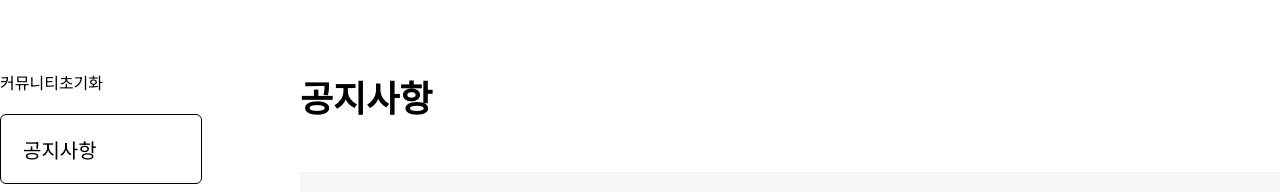
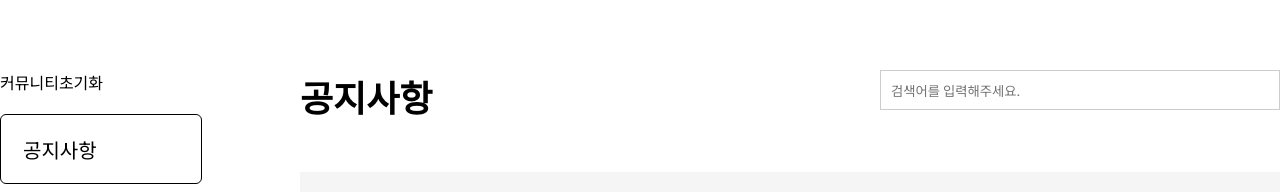
Before and after one commit to wjdgma603/RepublicOfFreeCoding, a React (Create React App) app: page /community in a window 1280 px wide. Shown: the part 170-362 px from the top of the page. Built offline with nearby package versions, Linux system fonts and the light colour scheme; a web font is replaced by a local one.

Commit message:
검색기능 추가

```diff
--- a/src/components/Pages/Community/CommuList.css
+++ b/src/components/Pages/Community/CommuList.css
@@ -30,9 +30,26 @@
 .CommuRight{
     width:980px
 }
-.CommuRight>h1{
+.CommuRight h1{
     font-size: 36px;
     padding-bottom: 50px;
+}
+.CommuRightHeaderWrap{
+    display: flex;
+    justify-content: space-between;
+}
+.CommuRightSearch{
+    width:400px;
+    height:40px;
+    border:1px solid #cccccc;
+    padding-left: 10px;
+}
+.CommuRightHeaderSearchButton{
+    padding:0 20px;
+    height:40px;
+    border: 1px solid #cccccc;
+    margin-left: 10px;
+    cursor: pointer;
 }
 .CommuBoard{
     width:980px;
--- a/src/components/Pages/Community/CommuList.js
+++ b/src/components/Pages/Community/CommuList.js
@@ -1,4 +1,4 @@
-import React from "react";
+import React, { useState } from "react";
 import { Link, useLocation } from "react-router-dom";
 import CommuData from "./SubComponents/CommuData";
 import "./CommuList.css";
@@ -7,7 +7,17 @@ const CommuList = () => {
   const { noticePosts } = CommuData();
   const location = useLocation();
   const updatedTitle = location.state ? location.state.updatedTitle : null;
+  const [searchTerm, setSearchTerm] = useState("");
+  const [filteredPosts, setFilteredPosts] = useState(noticePosts.postIndex);
 
+  const handleSearch = (e) => {
+    const searchTerm = e.target.value;
+    setSearchTerm(searchTerm);
+    const filtered = noticePosts.postIndex.filter((post) =>
+      post.title.includes(searchTerm)
+    );
+    setFilteredPosts(filtered);
+  };
 
   return (
     <section className="CommuSection">
@@ -24,16 +34,25 @@ const CommuList = () => {
       </div>
 
       <div className="CommuRight">
+        <div className="CommuRightHeaderWrap">
           <h1>공지사항</h1>
+          <div className="CommuRightHeaderSearchWrap">
+            <input
+              className="CommuRightSearch"
+              type="text"
+              placeholder="검색어를 입력해주세요."
+              onChange={handleSearch}
+            />
+          </div>
+        </div>
         <div className="CommuBoardHeader">
           <p className="CommuBoardNumber">번호</p>
           <p className="CommuBoardTitle">제목</p>
           <p className="CommuBoardDate">등록일</p>
         </div>
 
-
         <table className="CommuBoard">
-            {noticePosts.postIndex.map((post) => (
+          {filteredPosts.map((post) => (
             <Link to={`/community/notice/${post.id}`} key={post.id}>
               <tr>
                 <td>{post.id}</td>
--- a/src/components/Pages/Community/CommuQna.js
+++ b/src/components/Pages/Community/CommuQna.js
@@ -26,7 +26,10 @@ const CommuQna = () => {
       </div>
 
       <div className="CommuRight">
-        <h1>문의사항</h1>
+        <div className="CommuRightHeaderWrap">
+          <h1>문의사항</h1>
+          <input className="CommuRightSearch" type="text" placeholder="검색어를 입력해주세요."/>
+        </div>
         <div className="CommuBoardHeader">
           <p className="CommuBoardNumber">번호</p>
           <p className="CommuBoardTitle">제목</p>
@@ -38,7 +41,6 @@ const CommuQna = () => {
               <tr>
                 <td>{post.id}</td>
                 <td>
-                  {/* 수정된 제목이 있는 경우 해당 제목을 표시, 없으면 기존 제목 표시 */}
                   {sessionStorage.getItem(`editedQuestion_${post.id}`) || post.title}
                 </td>
                 <td>{post.date}</td>
```
Lines whose indentation alone changed are shown as unchanged.
